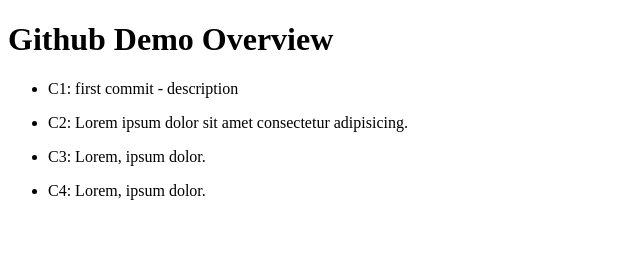
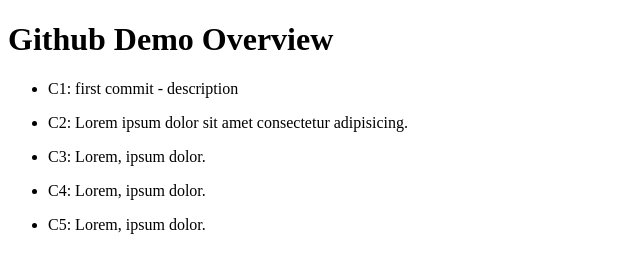
Before and after one commit to StefanoBrambilla1998/github-demo, a plain HTML site: page index.html in a window 1280 px wide. Shown: the whole page, without its empty margins (0-640 px from the left). Drawn offline with Linux system fonts and the light colour scheme.

Commit message:
C5
C5 commit details

```diff
--- a/index.html
+++ b/index.html
@@ -33,5 +33,11 @@
         </ul>
     </div>
 
+    <div>
+        <ul>
+            <li>C5: Lorem, ipsum dolor.</li>
+        </ul>
+    </div>
+
 </body>
 </html>
```
